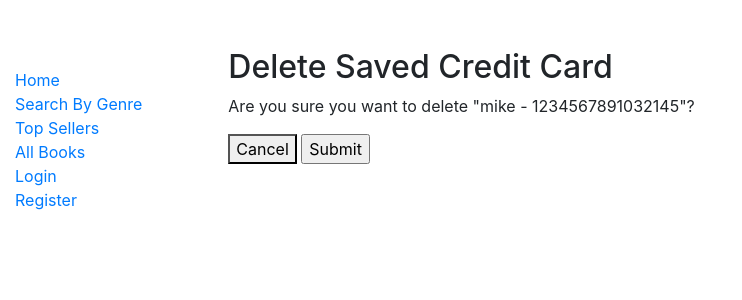
After one commit to mgonz893/bookdjango, a Django app: page /search/creditcards/deletecreditcard/1/ in a window 1280 px wide. The commit adds this page. Shown: the top 300 px of the page, without its empty margins (0-742 px from the left). Run offline with Django 3.2, Linux system fonts and the light colour scheme; data comes from the database, SQL or seed files in the repository; both versions use the stored data as it was after the commit; some libraries are stand-ins or nearby versions.

Commit message:
Added delete credit card functions and confirmation screen

```diff
--- a/bookapp/catalog/templates/creditcards.html
+++ b/bookapp/catalog/templates/creditcards.html
@@ -8,7 +8,7 @@
     <strong>Card Number: </strong>{{card.ccnumber}} <p></p>
     <p><strong>CVV: </strong>{{card.ccv}} </p>
      <p><strong>Expiration date: </strong>{{card.expiration|date:"M/Y"}} </p>
-     <p><a href= {% url 'editcreditcard' card.id %}>Edit</a> <strong> | </strong> <a href= "">Delete</a> <strong> | </strong> <a href="">Set as default</a></p>
+     <p><a href= {% url 'editcreditcard' card.id %}>Edit</a> <strong> | </strong> <a href= {% url 'deletecreditcard' card.id %}>Delete</a> <strong> | </strong> <a href="">Set as default</a></p>
   </li>
   </ul>
   {% endfor %}
--- /dev/null
+++ b/bookapp/catalog/templates/deletecreditcard.html
@@ -0,0 +1,17 @@
+{% extends "base_generic.html" %}
+
+{% block content %}
+  <h2>Delete Saved Credit Card</h2>
+
+  <p> Are you sure you want to delete "{{item}}"?</p>
+
+<form action = "{% url 'deletecreditcard' item.id %}" method ="post">
+
+    {% csrf_token %}
+    <a href = "{% url 'creditcards' %}"><button type = "button"> Cancel </button></a>
+
+    <input type = "submit" name="Confirm">
+
+</form>
+
+{% endblock %}
--- a/bookapp/catalog/urls.py
+++ b/bookapp/catalog/urls.py
@@ -33,8 +33,10 @@ urlpatterns = [
          views.setdefaultaddress, name='setdefaultaddr'),
     path('creditcards/', views.creditcards, name='creditcards'),
     path('creditcards/addcreditcard/', views.addcreditcard, name='addcreditcard'),
-    path('shipaddr/editcreditcard/<str:pk>/',
+    path('creditcards/editcreditcard/<str:pk>/',
          views.editcreditcard, name='editcreditcard'),
+     path('creditcards/deletecreditcard/<str:pk>/',
+         views.deletecreditcard, name='deletecreditcard'),
     path('remove-from-cart/<slug>',
          views.remove_from_cart, name='remove-from-cart'),
     path('remove-book-from-cart/<slug>',
--- a/bookapp/catalog/views.py
+++ b/bookapp/catalog/views.py
@@ -287,21 +287,6 @@ def editshippingaddress(request, pk):
     }
     return render(request, 'addshippingaddr.html', args)
 
-def editcreditcard(request, pk):
-
-    card = CreditCard.objects.get(id=pk)
-    form = CreditCardForm(instance=card)
-
-    if request.method == 'POST':
-        form = CreditCardForm(request.POST, instance=card)
-        if form.is_valid():
-            form.save()
-            return redirect('/catalog/creditcards')
-    args = {
-        'form': form
-    }
-    return render(request, 'addcreditcard.html', args)
-
 
 def deleteshippingaddress(request, pk):
     address = ShippingAddr.objects.get(id=pk)
@@ -311,6 +296,15 @@ def deleteshippingaddress(request, pk):
 
     args = {'item': address}
     return render(request, 'deleteshippingaddr.html', args)
+
+def deletecreditcard(request, pk):
+    card = CreditCard.objects.get(id=pk)
+    if request.method == 'POST':
+        card.delete()
+        return redirect('/catalog/creditcards')
+
+    args = { 'item': card}
+    return render(request, 'deletecreditcard.html', args)
 
 
 def setdefaultaddress(request, pk):
@@ -357,6 +351,21 @@ def addcreditcard(request):
             'form': form,
             'username': request.user.userprofile
         }
+    return render(request, 'addcreditcard.html', args)
+
+def editcreditcard(request, pk):
+
+    card = CreditCard.objects.get(id=pk)
+    form = CreditCardForm(instance=card)
+
+    if request.method == 'POST':
+        form = CreditCardForm(request.POST, instance=card)
+        if form.is_valid():
+            form.save()
+            return redirect('/catalog/creditcards')
+    args = {
+        'form': form
+    }
     return render(request, 'addcreditcard.html', args)
 
 
```
Also changed, not shown: bookapp/db.sqlite3.
